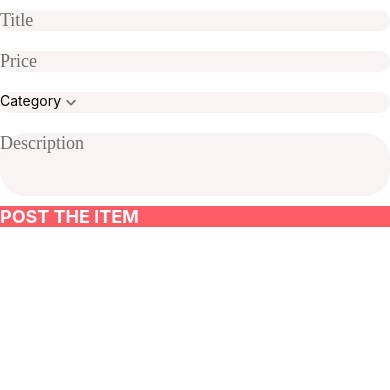
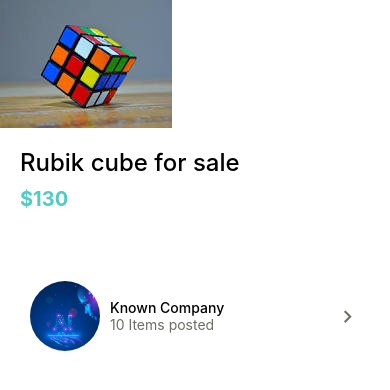
Before and after one commit to rameshwarsingh11/market-place, a React Native app: screen / in a window 390 px wide. Shown: the top 390 px of the page. Built offline with nearby package versions, Linux system fonts and the light colour scheme.

Commit message:
Code optimization
-Added chevron
- fixed number of lines issues

```diff
--- a/App.js
+++ b/App.js
@@ -4,9 +4,11 @@
 import "react-native-gesture-handler";
 
 import ListingEditScreen from "./app/screens/ListingEditScreen";
+import ListingDetails from "./app/screens/ListingDetails";
+import ListingsScreen from "./app/screens/ListingsScreen";
 
 export default function App() {
-  return <ListingEditScreen />;
+  return <ListingDetails />;
 }
 const containerStyle = { backgroundColor: "orange" };
 const styles = StyleSheet.create({
--- a/app/components/AppText/AppText.js
+++ b/app/components/AppText/AppText.js
@@ -1,7 +1,7 @@
 import React from "react";
 import { Text } from "react-native";
-function AppText({ children }) {
-  return <Text>{children}</Text>;
+function AppText({ children, ...otherProps }) {
+  return <Text {...otherProps}>{children}</Text>;
 }
 
 export default AppText;
--- a/app/components/ListItem.js
+++ b/app/components/ListItem.js
@@ -1,14 +1,10 @@
 import React from "react";
 import Swipeable from "react-native-gesture-handler/Swipeable";
-import {
-  View,
-  StyleSheet,
-  TouchableOpacity,
-  TouchableHighlight,
-} from "react-native";
+import { View, StyleSheet, TouchableHighlight } from "react-native";
 import AppText from "./AppText";
 import { Image } from "react-native";
 import colors from "../config/colors";
+import { MaterialCommunityIcons } from "@expo/vector-icons";
 
 function ListItem({
   title,
@@ -25,9 +21,20 @@
           {IconComponent}
           {image && <Image style={styles.image} source={image} />}
           <View style={styles.detailsContainer}>
-            <AppText style={styles.title}>{title}</AppText>
-            {subTitle && <AppText style={styles.subTitle}>{subTitle}</AppText>}
+            <AppText style={styles.title} numberOfLines={1}>
+              {title}
+            </AppText>
+            {subTitle && (
+              <AppText style={styles.subTitle} numberOfLines={2}>
+                {subTitle}
+              </AppText>
+            )}
           </View>
+          <MaterialCommunityIcons
+            name="chevron-right"
+            size={25}
+            color={colors.medium}
+          ></MaterialCommunityIcons>
         </View>
       </TouchableHighlight>
     </Swipeable>
@@ -36,6 +43,7 @@
 
 const styles = StyleSheet.create({
   container: {
+    alignItems: "center",
     flexDirection: "row",
     padding: 10,
     backgroundColor: colors.white,
@@ -46,6 +54,7 @@
     borderRadius: 35,
   },
   detailsContainer: {
+    flex: 1,
     marginLeft: 10,
   },
   title: {
--- a/app/components/Screen.js
+++ b/app/components/Screen.js
@@ -4,8 +4,8 @@
 
 function Screen({ children, style }) {
   return (
-    <SafeAreaView style={[styles.screen, style]}>
-      <View style={style}>{children}</View>
+    <SafeAreaView style={[styles.screen, style, { backgroundColor: "yellow" }]}>
+      <View style={[styles.view, style]}>{children}</View>
     </SafeAreaView>
   );
 }
@@ -14,5 +14,8 @@
     paddingTop: Constants.statusBarHeight,
     bflex: 1,
   },
+  view: {
+    flex: 1,
+  },
 });
 export default Screen;
```
